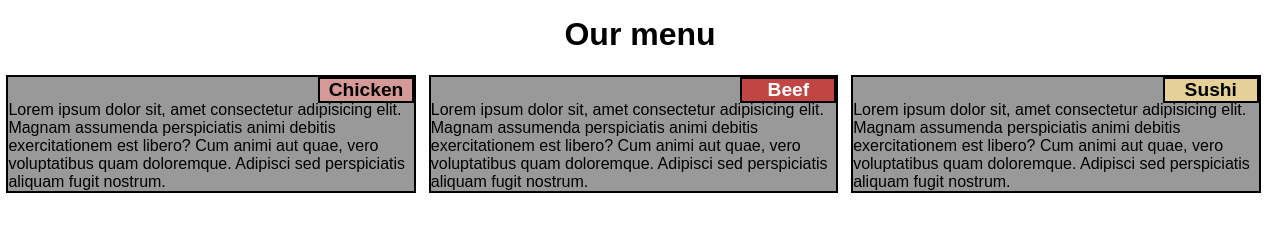
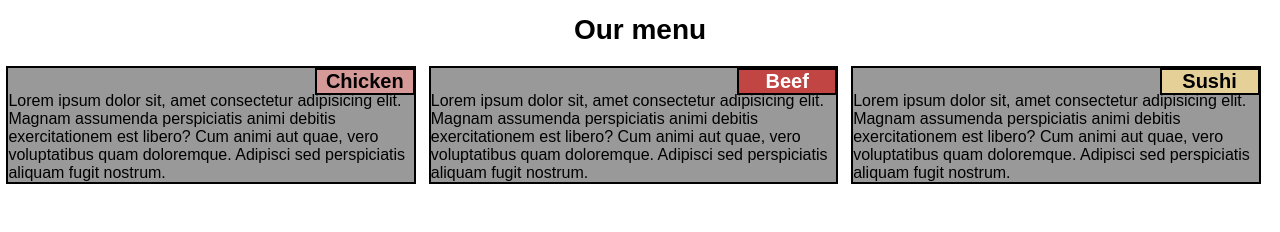
Before and after one commit to IraPolchanin/module2-solution, a plain HTML site: page index.html in a window 1280 px wide. Drawn offline with Linux system fonts and the light colour scheme.

Commit message:
Update style.css

```diff
--- a/css/style.css
+++ b/css/style.css
@@ -8,15 +8,17 @@
   h1{
     margin: 0.5em 0;
     text-align: center;
+    font-size: 175%;
   }
   h2{
     border: solid 2px black;
     width: 5em;
-    font-size: 1.2em;
+    font-size: 125%;
     text-align: center;
     position: absolute;
     right: 0;
     top: 0;
+    margin: -0.2% -0.2% 0;
   }
   .row {
     width: 100%;
```
